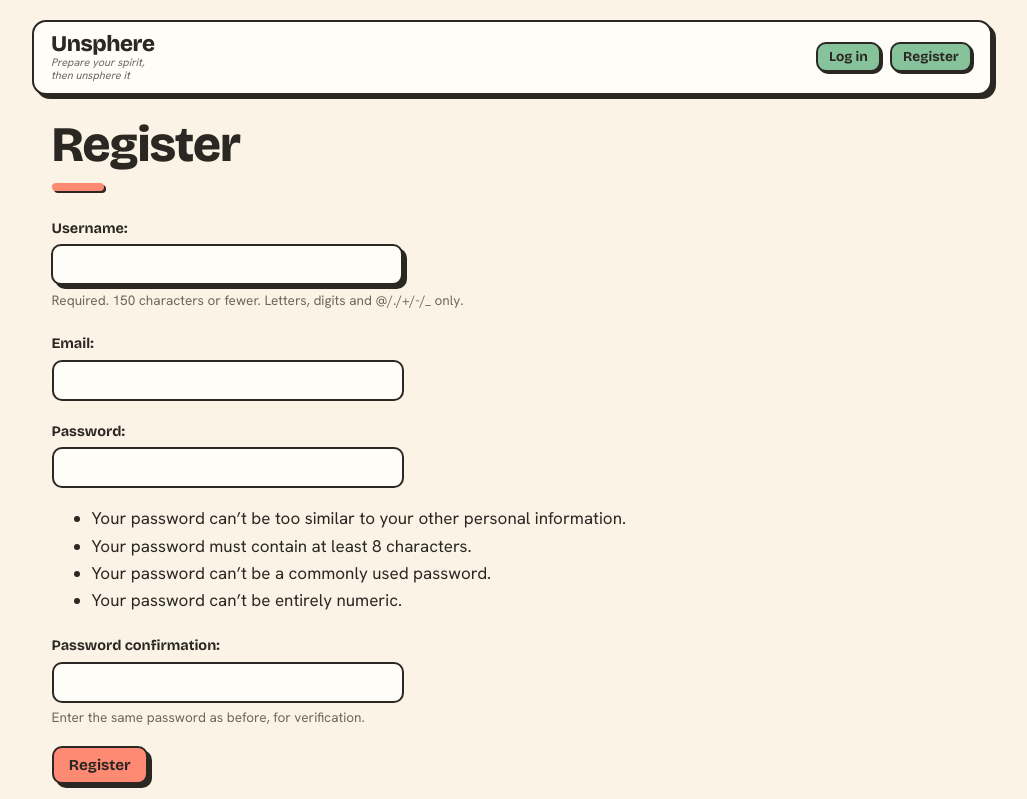
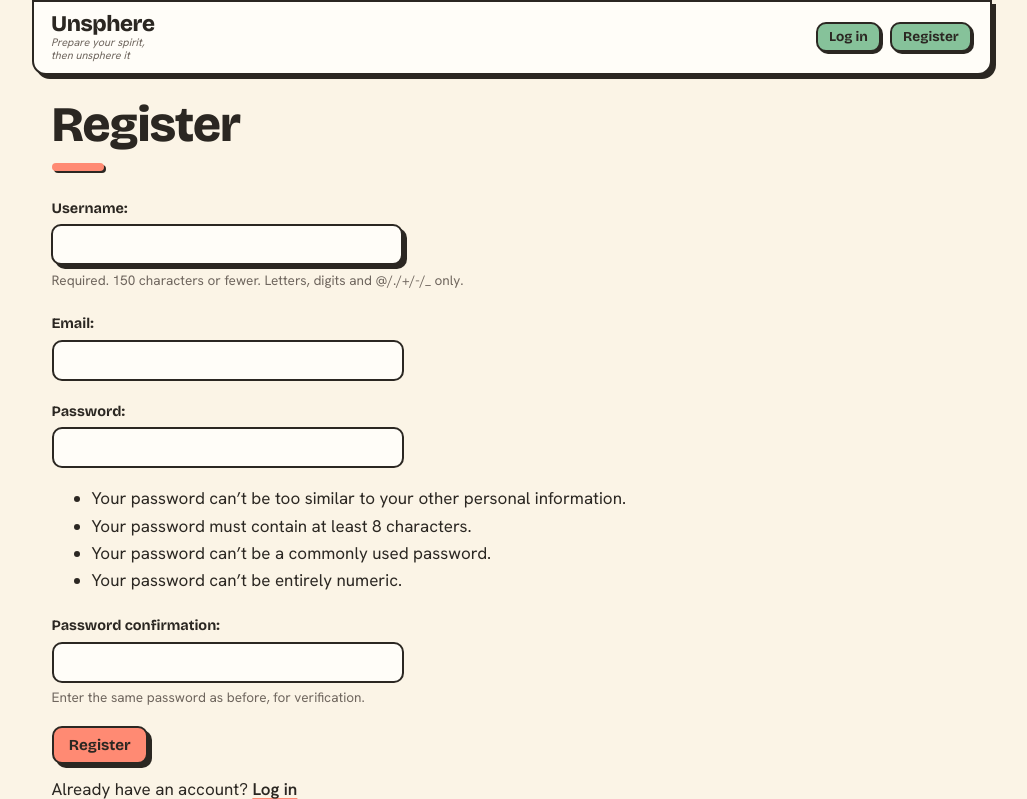
Before and after one commit to maxwelljoslyn/unsphere, a Django app: page /accounts/register/ in a window 1280 px wide. Shown: the top 799 px of the page, without its empty margins (121-1148 px from the left). Run offline with Django 5.2, Linux system fonts and the light colour scheme.

Commit message:
Make the nav gem readout a link to the gems page
The gem pill is now an <a> reading "💎 N Gems" linking to /gems/, styled
as a control like the other nav chips (butter-tinted to set it apart). The
nav itself becomes a sticky, column-width anchored header so the live gem
counter stays on screen while scrolling.

```diff
--- a/static/css/unsphere.css
+++ b/static/css/unsphere.css
@@ -120,9 +120,21 @@ strong { font-weight: 800; }
 }
 
 /* ---------------------------------------------------------------------- Nav */
+/* Anchored header: a sticky bar the width of the main content column (centred,
+   matching .container), so it — and the live gem counter it carries — stays on
+   screen as you scroll, including right after an htmx "Save" deep down a workout
+   page where the count animates. z-index keeps it above scrolling content (the
+   gem toast at 1000 and the achievement <dialog> in the top layer still sit above
+   it). It sits flush to the viewport top (top:0) with square top corners: since
+   the bar and the content column are the same width, nothing scrolls beside or
+   above it to peek through — and squaring the top avoids corner notches there.
+   The bottom corners round like every other card. */
 nav {
+  position: sticky;
+  top: 0;
+  z-index: 100;
   max-width: 60rem;
-  margin: 1.25rem auto 0;
+  margin: 0 auto;
   padding: 0.7rem 1.1rem;
   display: flex;
   align-items: center;
@@ -131,7 +143,7 @@ nav {
   gap: 0.15rem 0.55rem;
   background: var(--surface);
   border: var(--b) solid var(--ink);
-  border-radius: var(--r);
+  border-radius: 0 0 var(--r) var(--r);
   box-shadow: var(--shadow);
   font-family: var(--font-display);
   font-weight: 700;
@@ -216,9 +228,9 @@ nav button:active {
   box-shadow: 0 0 0 var(--ink);
 }
 
-/* The gem balance is a readout, not a control: a soft, shadowless chip so it
-   reads as information sitting among the buttons rather than something to
-   click. */
+/* The gem pill links to the ledger, so it's a control like the other nav chips
+   (it picks up nav a's border, offset shadow, and hover lift) — but tinted
+   butter instead of sage to set the gem readout apart from the section links. */
 nav .gem-pill {
   font-family: var(--font-display);
   font-weight: 700;
--- a/templates/base.html
+++ b/templates/base.html
@@ -127,7 +127,7 @@
     {# unlock fills it. The gem readout sits just before logout. #}
     {% if has_achievements %}{% include "achievements/_nav_achievements_link.html" %}{% else %}<a id="nav-achievements-link"></a>{% endif %}
     <a href="{% url 'feedback' %}">Feedback</a>
-    <span id="nav-gems" class="gem-pill" title="Gems">{% if gem_balance %}{% include "gems/_nav_gems.html" %}{% endif %}</span>
+    <a id="nav-gems" class="gem-pill" href="{% url 'gem-list' %}" title="Gems">{% if gem_balance %}{% include "gems/_nav_gems.html" %}{% endif %}</a>
     <form method="post" action="{% url 'logout' %}" style="display:inline">
       {% csrf_token %}
       <button type="submit">Log out ({{ user.username }})</button>
```
Also changed, not shown: templates/gems/_nav_gems.html (+4 -4 lines).
